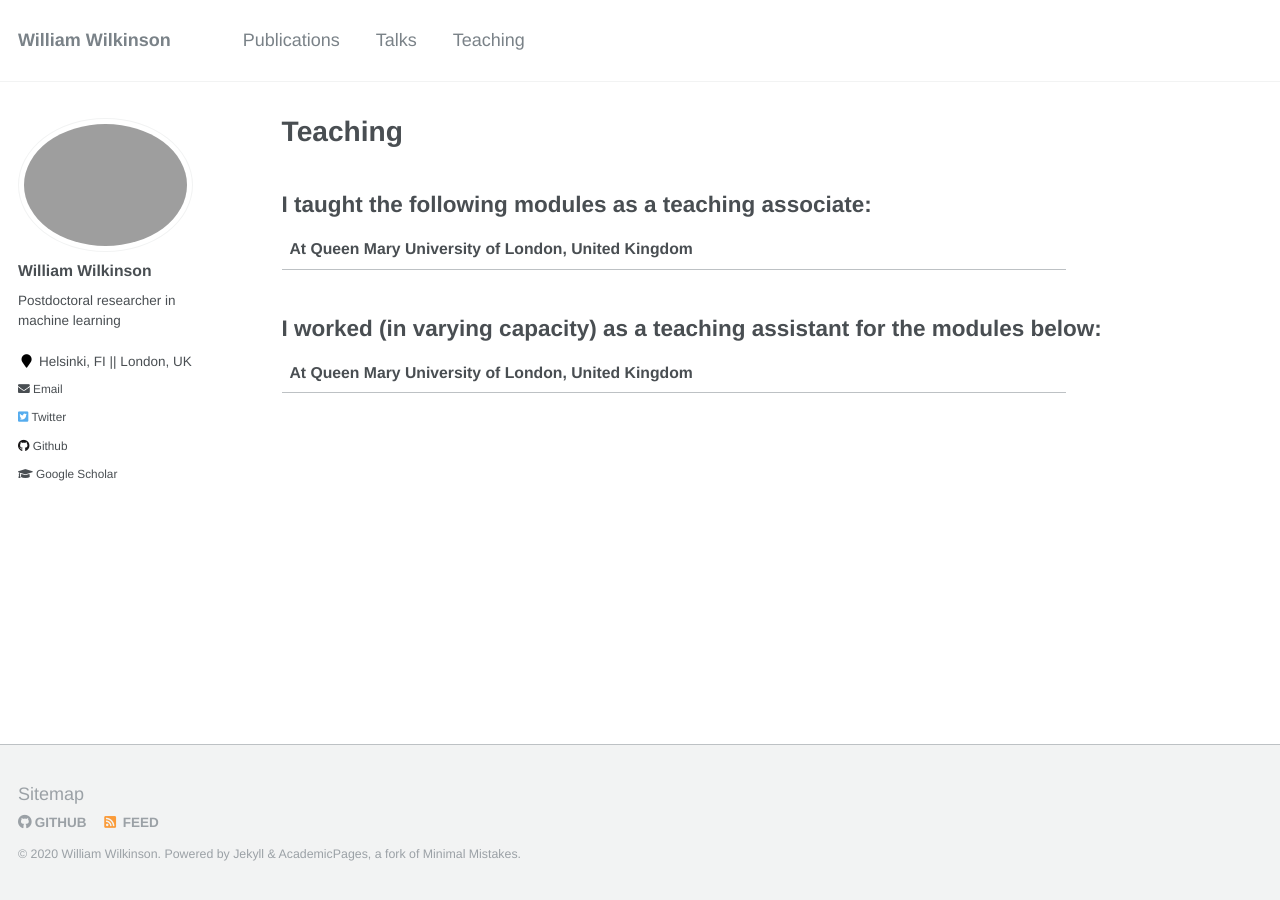
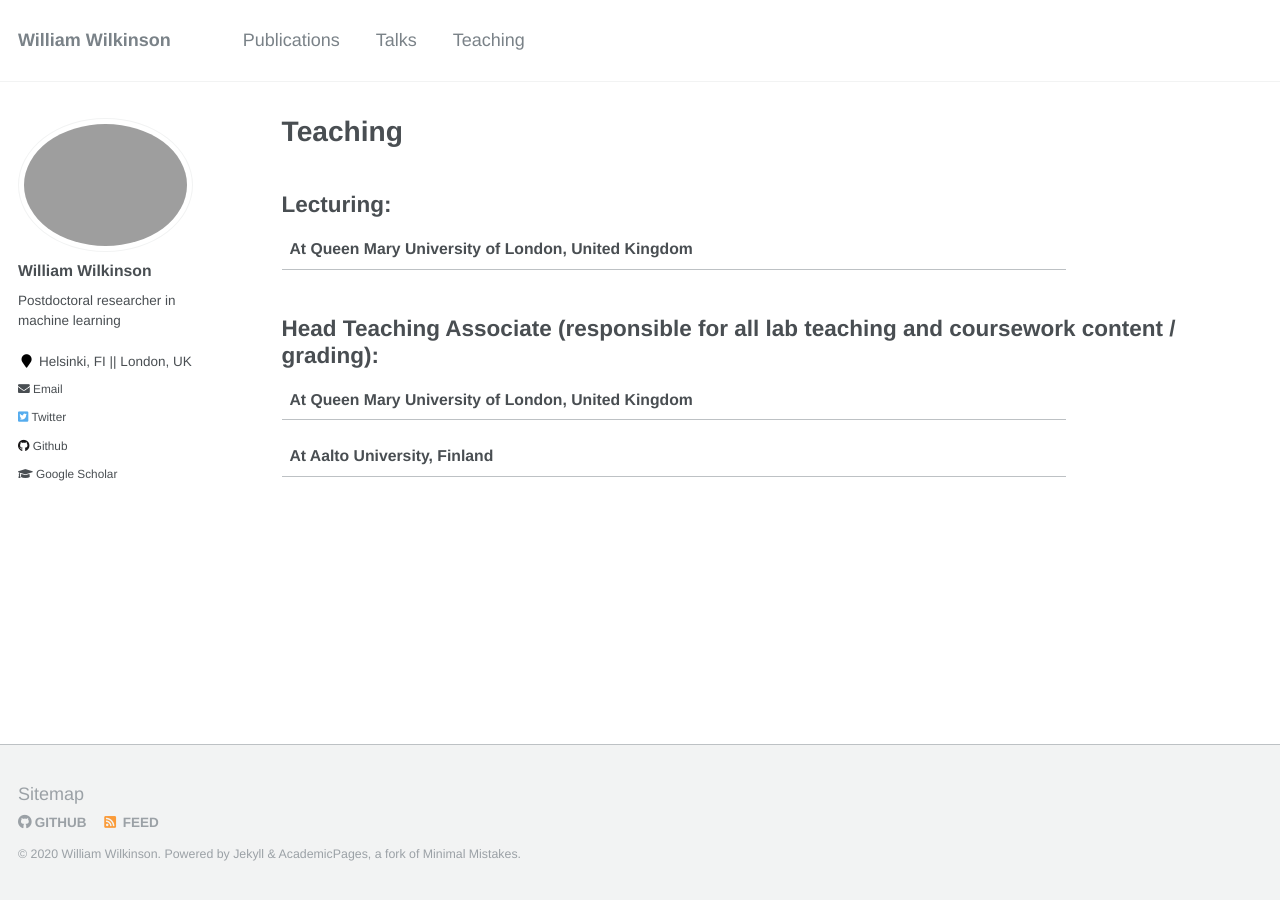
Before and after one commit to wil-j-wil/wil-j-wil2.github.io, a Jekyll site: the page built from _pages/teaching.md, in a window 1280 px wide. Built offline with Jekyll 4.4.1, drawn with Linux system fonts in a browser that asks for light colours.

Commit message:
teaching update

```diff
--- a/_pages/teaching.md
+++ b/_pages/teaching.md
@@ -7,7 +7,7 @@
 
 {% include base_path %}
 
-I taught the following modules as a teaching associate:
+Lecturing:
 ------
 
 <table>
@@ -21,7 +21,7 @@
 {% endfor %}
 </table>
 
-I worked (in varying capacity) as a teaching assistant for the modules below:
+Head Teaching Associate (responsible for all lab teaching and coursework content / grading):
 ------
 <table>
 <tr>
@@ -33,3 +33,14 @@
   {% endif %}
 {% endfor %}
 </table>
+
+<table>
+<tr>
+  <th class="venue" colspan="2">At Aalto University, Finland</th>
+</tr>
+{% for post in site.teaching reversed %}
+  {% if post.role == "Teaching Assistant" and post.venue == "Queen Mary University of London" %}
+    {% include archive-single-teaching.html %}
+  {% endif %}
+{% endfor %}
+</table>
```
